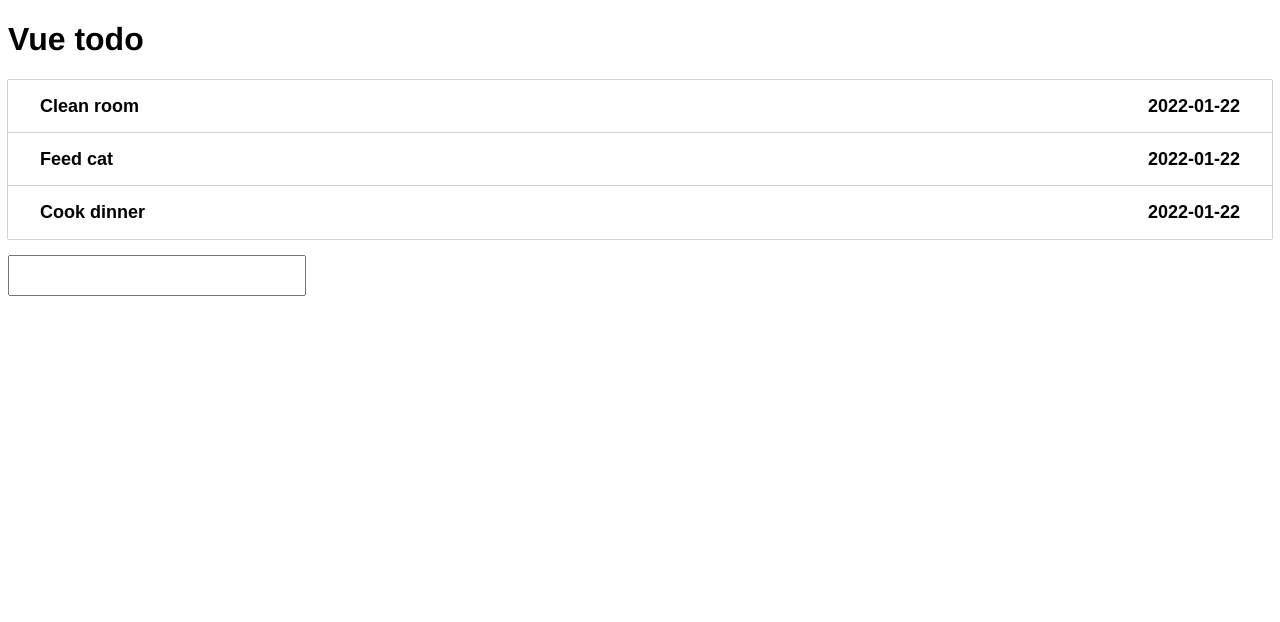
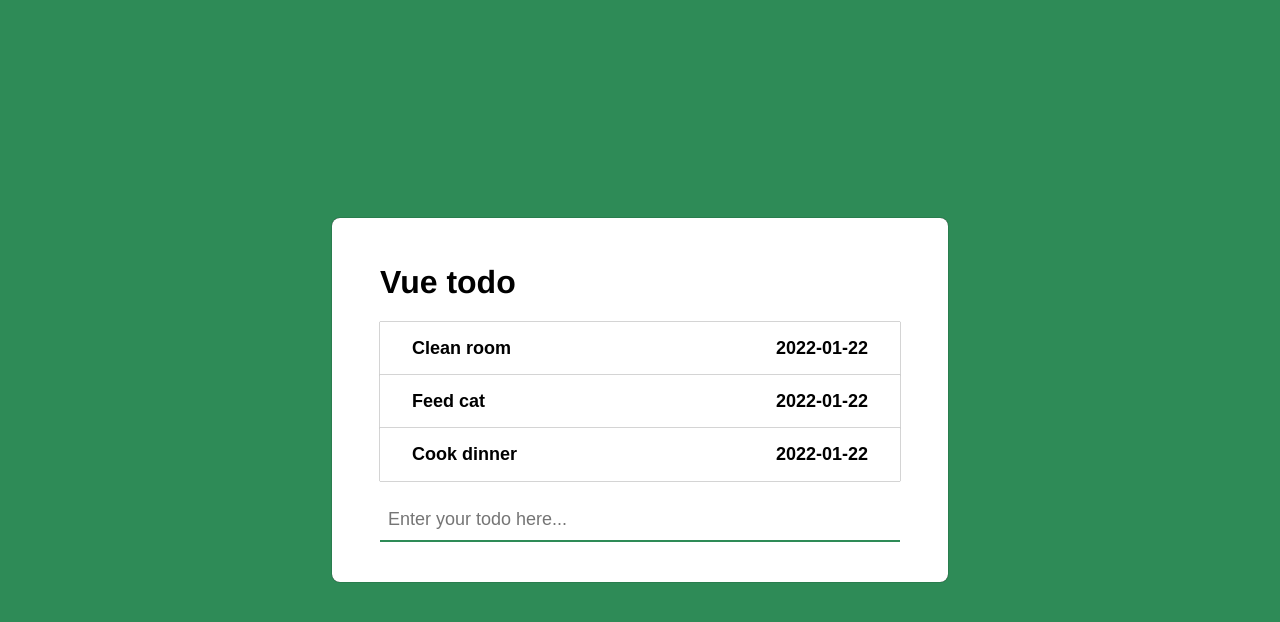
Before and after one commit to bercivarga/vue-todo-app, a Vue app: page / in a window 1280 px wide. Shown: the top 622 px of the page. Built offline with nearby package versions, Linux system fonts and the light colour scheme.

Commit message:
add a proper app feel

```diff
--- a/src/App.vue
+++ b/src/App.vue
@@ -1,8 +1,12 @@
 <template>
-  <h1>
-    Vue todo
-  </h1>
-  <TodoList :todos="todos" :addTodo="addTodo" :deleteTodo="deleteTodo" />
+  <div class="app-container">
+    <div class="app-card">
+      <h1>
+        Vue todo
+      </h1>
+      <TodoList :todos="todos" :addTodo="addTodo" :deleteTodo="deleteTodo" />
+    </div>
+  </div>
 </template>
 
 <script lang="ts">
@@ -46,4 +50,33 @@ export default defineComponent({
   -webkit-font-smoothing: antialiased;
   -moz-osx-font-smoothing: grayscale;
 }
+
+html {
+  box-sizing: border-box;
+}
+*, *:before, *:after {
+  box-sizing: inherit;
+}
+
+body {
+  margin: 0;
+}
+
+.app-container {
+  padding: 24px;
+  display: flex;
+  justify-content: center;
+  align-items: center;
+  min-height: 100vh;
+  background-color: seagreen;
+}
+
+.app-card {
+  width: 50%;
+  background: white;
+  border-radius: 8px;
+  padding: 24px 48px;
+  box-shadow: 0 0 1px black;
+  transition: all 2s linear;
+}
 </style>
--- a/src/components/TodoInput.vue
+++ b/src/components/TodoInput.vue
@@ -1,6 +1,6 @@
 <template>
   <form @submit.prevent="addTodo(currentTodo)">
-    <input v-model="currentTodo">
+    <input v-model="currentTodo" placeholder="Enter your todo here...">
     <button type="button" @click.prevent="currentTodo = ''" v-show="currentTodo">
       <svg viewBox="0 0 24 24">
         <path
@@ -34,13 +34,23 @@ export default defineComponent({
 <style lang="scss" scoped>
 form {
   position: relative;
-  display: inline-block;
   margin-top: 16px;
+  width: 100%;
 }
 
 input {
-  padding: 8px 46px 8px 16px;
+  border: none;
+  box-sizing: border-box;
+  padding: 12px 46px 12px 8px;
   font-size: 18px;
+  width: 100%;
+  box-shadow: 0px -2px 0px seagreen inset;
+  transition: box-shadow .2s ease-in-out;
+
+  &:focus {
+    outline: none;
+    box-shadow: 0px -4px 0px seagreen inset;
+  }
 }
 
 button {
--- a/src/components/TodoList.vue
+++ b/src/components/TodoList.vue
@@ -35,13 +35,6 @@ export default defineComponent({
       required: true,
     },
   },
-  methods: {
-    isInTodos(todoId: string): boolean {
-      const isInArr = this.todos.find((t) => t.id === todoId);
-      console.log(!!isInArr);
-      return !!isInArr;
-    },
-  },
 });
 </script>
 
@@ -72,7 +65,7 @@ ul {
   &:hover,
   &:focus,
   {
-    background-color: forestgreen;
+    background-color: seagreen;
     color: white;
   }
 }
```
